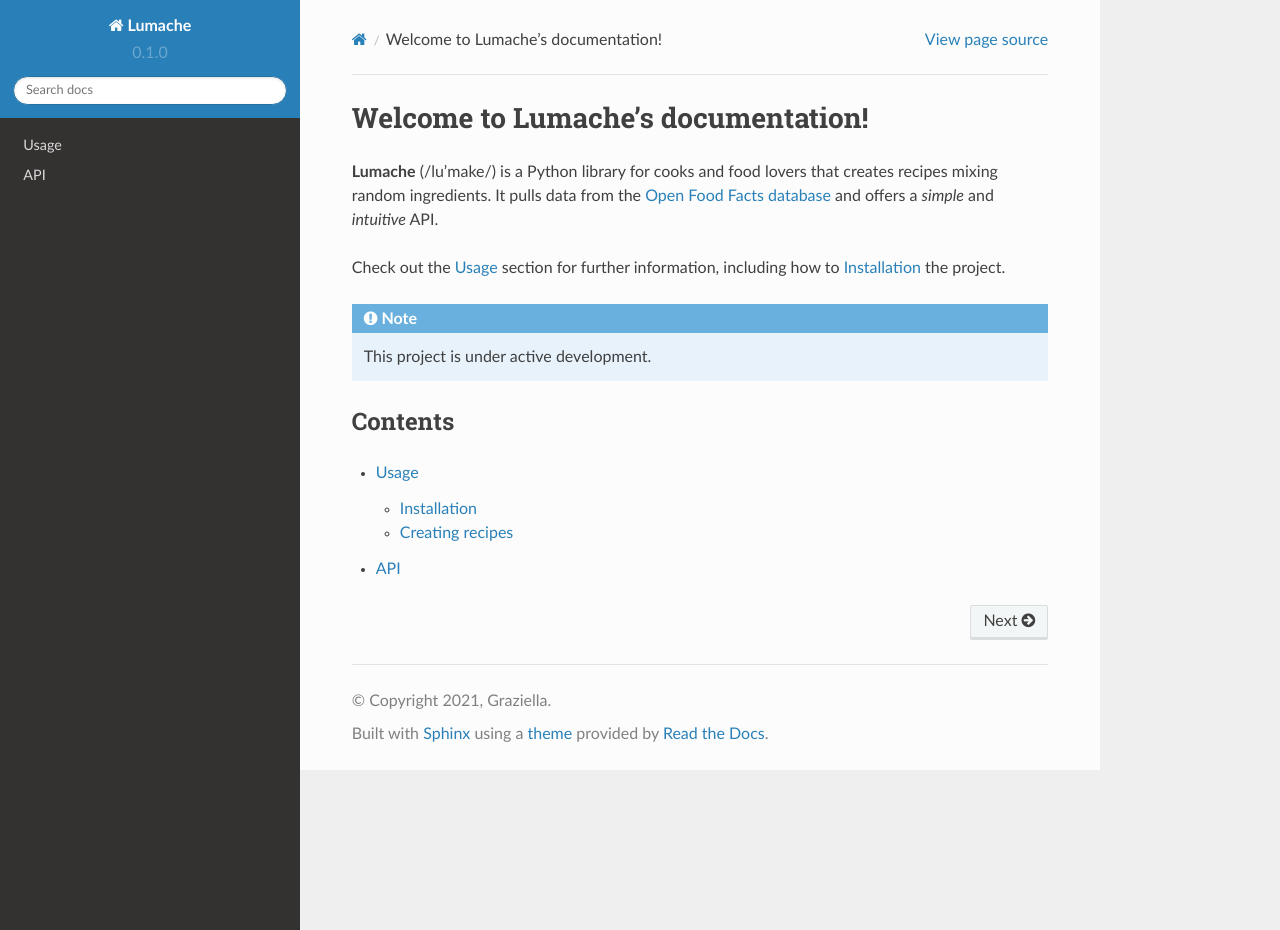
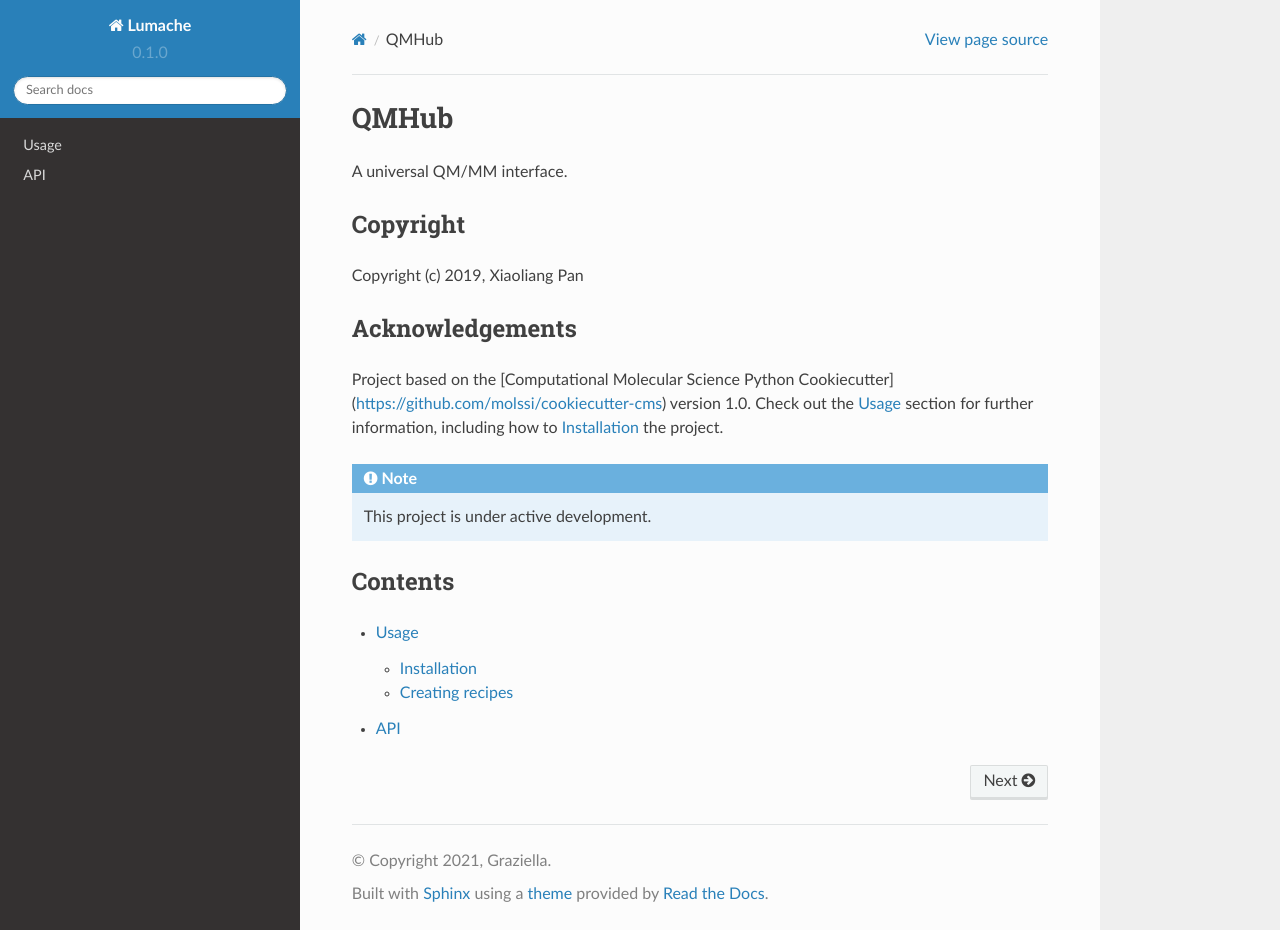
Before and after one commit to DanielSchnabel/QMHub-Documentation, a Sphinx documentation site: the page built from docs/source/index.rst, in a window 1280 px wide and 930 px high. Built offline with Sphinx 7.4.7 and the Read the Docs theme 2.0.0, drawn with Linux system fonts in a browser that asks for light colours.

Commit message:
import readme

```diff
--- a/docs/source/index.rst
+++ b/docs/source/index.rst
@@ -1,11 +1,19 @@
-Welcome to Lumache's documentation!
-===================================
+QMHub
+==============================
 
-**Lumache** (/lu'make/) is a Python library for cooks and food lovers
-that creates recipes mixing random ingredients.
-It pulls data from the `Open Food Facts database <https://world.openfoodfacts.org/>`_
-and offers a *simple* and *intuitive* API.
+A universal QM/MM interface.
 
+Copyright
+---------
+
+Copyright (c) 2019, Xiaoliang Pan
+
+
+Acknowledgements
+----------
+
+Project based on the
+[Computational Molecular Science Python Cookiecutter](https://github.com/molssi/cookiecutter-cms) version 1.0.
 Check out the :doc:`usage` section for further information, including
 how to :ref:`installation` the project.
 
```
